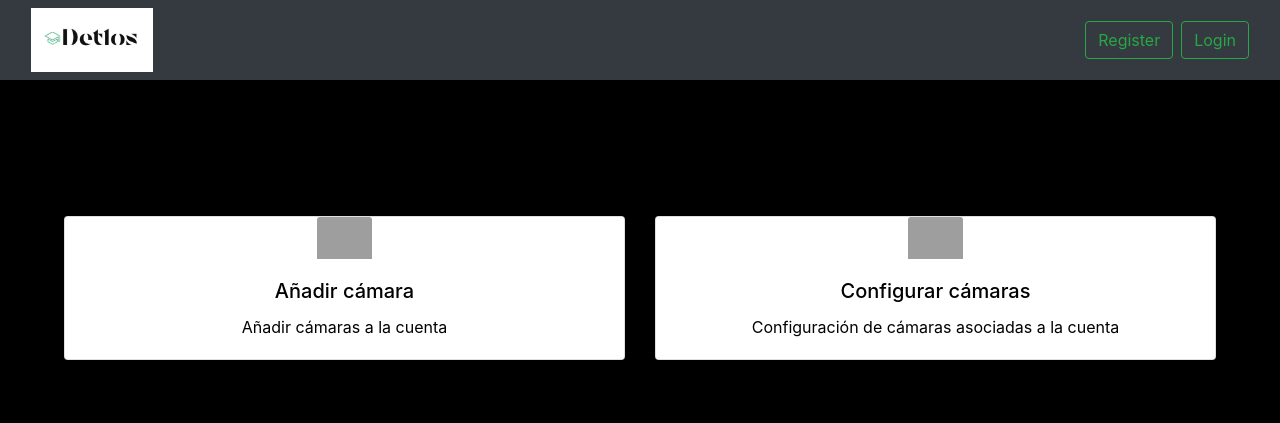
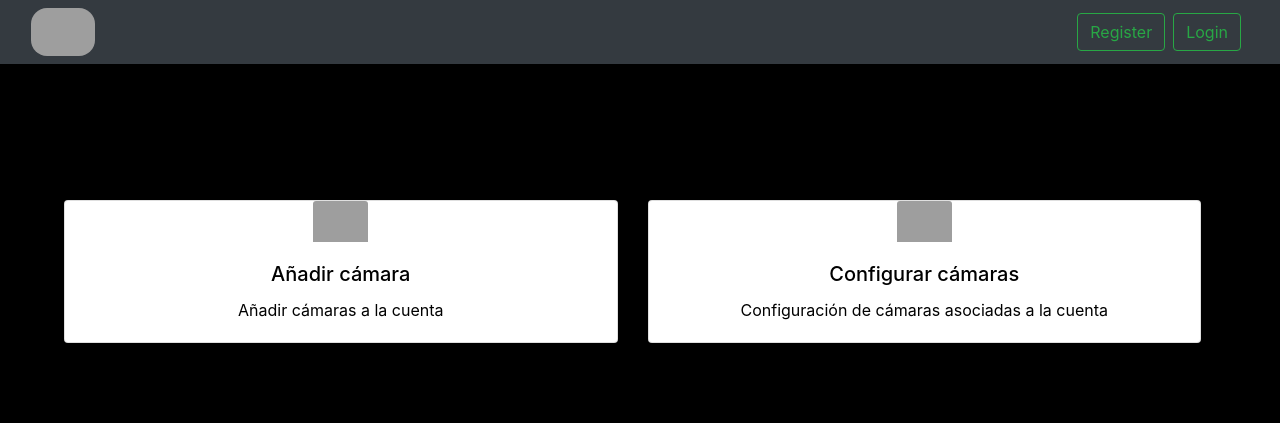
Before and after one commit to Detlos/Web, a Flask app: page /camaras in a window 1280 px wide. Shown: the top 423 px of the page. Run offline with Flask 2, Linux system fonts and the light colour scheme; some libraries are stand-ins or nearby versions; grey boxes are pictures that could not be loaded.

Commit message:
integrado ivan

```diff
--- a/main.py
+++ b/main.py
@@ -12,15 +12,17 @@
 def home():
     return render_template("index.html")
 
+@app.route('/login')
+def login():
+    return ('aqui va el login')
+
 @app.route('/perfil')
 def perfil():
     return render_template("perfil.html")
 
-
 @app.route('/camaras')
 def camara():
     return render_template("camaras.html")
-
 
 @app.route('/fotografias')
 def fotos():
--- a/templates/base.html
+++ b/templates/base.html
@@ -1,6 +1,6 @@
 <!DOCTYPE html>
 <html lang="en">
-  <head>
+<head>
     <link href="https://cdn.jsdelivr.net/npm/bootstrap@5.0.0-beta2/dist/css/bootstrap.min.css" rel="stylesheet" integrity="sha384-BmbxuPwQa2lc/FVzBcNJ7UAyJxM6wuqIj61tLrc4wSX0szH/Ev+nYRRuWlolflfl" crossorigin="anonymous">
     <link href="//maxcdn.bootstrapcdn.com/bootstrap/4.0.0/css/bootstrap.min.css" rel="stylesheet" id="bootstrap-css">
     <script src="//maxcdn.bootstrapcdn.com/bootstrap/4.0.0/js/bootstrap.min.js"></script>
@@ -12,22 +12,27 @@
     <meta name="viewport" content="width=device-width, initial-scale=1.0">
     <title>{% block tittle %}{% endblock %}</title>
 </head>
+
 <body>
 
-    <nav class="navbar navbar-expand-lg navbar-dark bg-dark">
+  <nav class="sticky-top navbar navbar-expand-lg navbar-dark bg-dark">
         <div class="container-fluid">
 
-          <img src="https://raw.githubusercontent.com/Detlos/Web/master/templates/images/logo.png?token=ALYD6PHONPJVOCVO6DJYN7DAFVQFY" class="img-fluid" style="height: 4em;">
+          <a href="/"><img src="https://raw.githubusercontent.com/Detlos/web-images/ac6178a8048243b6d2f2574658eeb46d0f2b5664/logo.svg" class="img-fluid" style="height: 3rem; border-radius: 1rem;"></a>
 
 
             <form class="d-flex">
-              <button class="btn btn-outline-success me-2" type="submit">Register</button>
-              <button class="btn btn-outline-success" type="submit">Login</button>
+
+
+              <a href="/register" class="btn btn-outline-success me-2">Register</a>
+              <a href="/login" class="btn btn-outline-success me-2">Login</a>
+
             </form>
 
           </div>
         </div>
       </nav>
+
       {% block content %}
       {% endblock %}
 
--- a/templates/camaras.html
+++ b/templates/camaras.html
@@ -14,11 +14,12 @@
 <br>
 <br>
 <br>
-<div class="row row-cols-1 row-cols-md-2 g-4" style="padding:5%; text-align: center;">
+<div class="row row-cols-1 row-cols-md-2 g-4" style="padding:5%; text-align: center; margin-right: auto;">
     <div class="col">
         <a href = "#">
-      <div class="card">
-        <img src="https://e7.pngegg.com/pngimages/272/936/png-clipart-computer-icons-desktop-plus-and-minus-signs-restart-miscellaneous-sign.png" class="card-img-top" alt="Engranaje" style = "width: 10%; margin-left: auto; margin-right: auto;">
+      <div class="card" >
+        <img src="https://e7.pngegg.com/pngimages/272/936/png-clipart-computer-icons-desktop-plus-and-minus-signs-restart-miscellaneous-sign.png" class="card-img-top" alt="Engranaje"
+        style = "width: 10%; margin-left: auto; margin-right: auto;">
         <div class="card-body">
           <h5 class="card-title">Añadir cámara</h5>
           <p class="card-text">Añadir cámaras a la cuenta
--- a/templates/perfil.html
+++ b/templates/perfil.html
@@ -15,7 +15,7 @@
 </div>
 
  <!-- <img src="..." class="card-img-top" alt="..."> -->
-<div class="row row-cols-1 row-cols-md-2 g-4" style="padding:5%; text-align: center;">
+<div class="row row-cols-1 row-cols-md-2 g-4" style="padding:5%; text-align: center; background-color:red; margin-right: auto;">
     <div class="col">
       <a href = "#">
       <div class="card">
--- a/templates/video.html
+++ b/templates/video.html
@@ -13,7 +13,8 @@
 <img  src = "https://www.tierrafertil.com.mx/wp-content/uploads/2020/03/live-png-logo-4.png" style = "width: 10%; ">
 </div>
 <p class="h2" style = "color: white; text-align: center;">En directo</p>
-<div style = "margin: 3%; padding :0">
+
+<div class="d-flex justify-content-center" style = "margin: 3%; padding :0;">
 <iframe width="560" height="315" src="https://www.youtube.com/embed/jj1wgK8zHjM" frameborder="0" allow="accelerometer; autoplay; clipboard-write; encrypted-media; gyroscope; picture-in-picture" allowfullscreen style = "margin: 5%; padding:0;"></iframe>
 <iframe width="560" height="315" src="https://www.youtube.com/embed/jj1wgK8zHjM" frameborder="0" allow="accelerometer; autoplay; clipboard-write; encrypted-media; gyroscope; picture-in-picture" allowfullscreen style = "margin: 5%; padding:0;"></iframe>
 </div>
```
